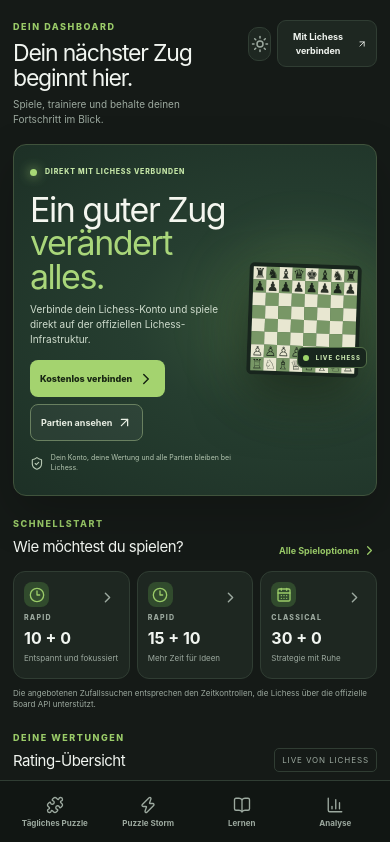
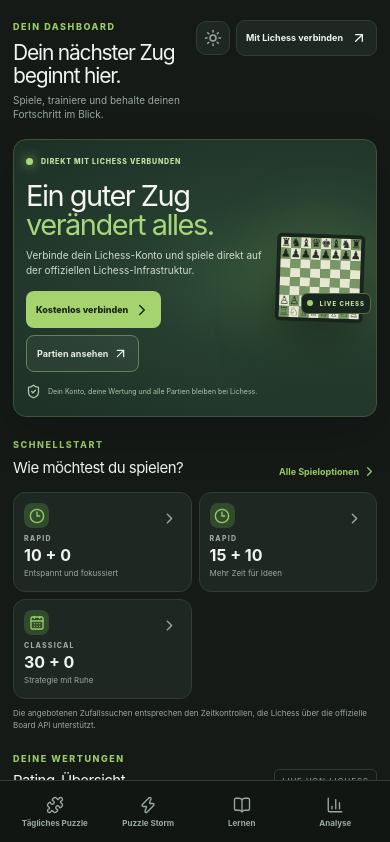
Before and after one commit to Rololol/openboard, a Next.js app: page / in a window 390 px wide. Shown: the top 842 px of the page. Built offline with nearby package versions, Linux system fonts and the light colour scheme.

Commit message:
Polish Openboard mobile layout and touch controls

```diff
--- a/src/app/premium-dashboard.css
+++ b/src/app/premium-dashboard.css
@@ -105,3 +105,74 @@ html[data-theme="dark"]{color-scheme:dark}
 .route-theme-toggle:hover{color:var(--ob-green);border-color:var(--ob-green)}
 .game-topbar-actions{display:flex;align-items:center;gap:14px}
 @media(max-width:640px){.route-theme-toggle{width:33px;height:33px;flex-basis:33px}.game-topbar-actions{gap:9px}}
+
+
+/* Mobile polish: safe areas, touch targets and compact game controls */
+@media(max-width:640px){
+  .premium-shell{padding-bottom:calc(68px + env(safe-area-inset-bottom))}
+  .premium-sidebar{height:calc(64px + env(safe-area-inset-bottom));padding-bottom:max(5px,env(safe-area-inset-bottom))}
+  .premium-nav-item{min-height:48px}
+  .premium-main{padding-left:max(13px,env(safe-area-inset-left));padding-right:max(13px,env(safe-area-inset-right))}
+  .premium-topbar{gap:9px}
+  .premium-topbar p{line-height:1.45}
+  .topbar-actions{flex-shrink:0}
+  .premium-hero{grid-template-columns:minmax(0,1fr) 104px}
+  .hero-copy{min-width:0}
+  .hero-board-wrap{width:104px}
+  .quick-play-card{min-width:0}
+  .quick-play-card strong{line-height:1.1}
+  .play-page,.game-page{padding-left:max(12px,env(safe-area-inset-left))!important;padding-right:max(12px,env(safe-area-inset-right))!important}
+  .play-page{padding-bottom:calc(30px + env(safe-area-inset-bottom))!important}
+  .play-header,.game-topbar{gap:8px}
+  .game-topbar:before{font-size:14px}
+  .game-topbar span{white-space:nowrap}
+  .game-topbar-actions{gap:7px}
+  .game-topbar-actions>a{font-size:10px!important}
+  .game-layout{width:100%;max-width:560px!important}
+  .board-column{width:100%;min-width:0}
+  .player-bar{min-height:48px}
+  .player-bar strong{font-size:12px}
+  .clock{min-width:69px;padding:6px 8px;font-size:16px!important}
+  .live-board{width:100%;max-width:min(100%,calc(100vw - 24px));margin-inline:auto;aspect-ratio:1;touch-action:manipulation}
+  .piece{font-size:clamp(30px,8.7vw,54px)!important}
+  .rank-label,.file-label{font-size:9px}
+  .game-sidebar{gap:12px}
+  .game-status{font-size:12px}
+  .move-list{min-width:0}
+  .move-notation{max-height:112px;gap:8px 12px}
+  .game-chat input{font-size:16px!important;min-height:42px}
+  .game-chat form button{min-width:66px;min-height:42px}
+  .draw-button,.resign-button{min-height:44px}
+  .draw-offer button{min-height:40px}
+  .find-button{min-height:52px}
+  .time-option{min-height:78px}
+  .api-note{line-height:1.55}
+}
+@media(max-width:390px){
+  .premium-topbar h1{font-size:21px}
+  .premium-topbar p{max-width:190px}
+  .premium-hero{grid-template-columns:minmax(0,1fr) 88px;padding:17px 12px}
+  .hero-board-wrap{width:88px}
+  .premium-hero h2{font-size:29px}
+  .hero-square{font-size:11px}
+  .quick-play-grid{grid-template-columns:repeat(2,minmax(0,1fr))}
+  .quick-play-card{min-height:100px}
+  .play-header:before,.game-topbar:before{font-size:12px}
+  .game-topbar span{font-size:6px!important;letter-spacing:.8px}
+  .game-topbar-actions{gap:5px}
+  .game-topbar-actions>a{font-size:9px!important}
+  .route-theme-toggle{width:31px;height:31px;flex-basis:31px}
+  .match-card{padding:14px!important}
+  .time-options{grid-template-columns:repeat(3,minmax(0,1fr))}
+  .time-option{padding:11px 7px!important}
+  .time-option strong{font-size:13px}
+  .time-option span{font-size:9px}
+  .clock{min-width:62px;font-size:15px!important}
+}
+@media(max-width:640px) and (orientation:landscape){
+  .game-layout{max-width:920px!important;grid-template-columns:minmax(0,1.15fr) minmax(230px,.85fr)!important;align-items:start}
+  .game-sidebar{max-height:calc(100svh - 82px);overflow:auto}
+  .live-board{max-width:min(100%,calc(100svh - 155px))}
+  .player-bar{height:39px!important;min-height:39px}
+  .piece{font-size:clamp(22px,5.5vh,42px)!important}
+}
```
